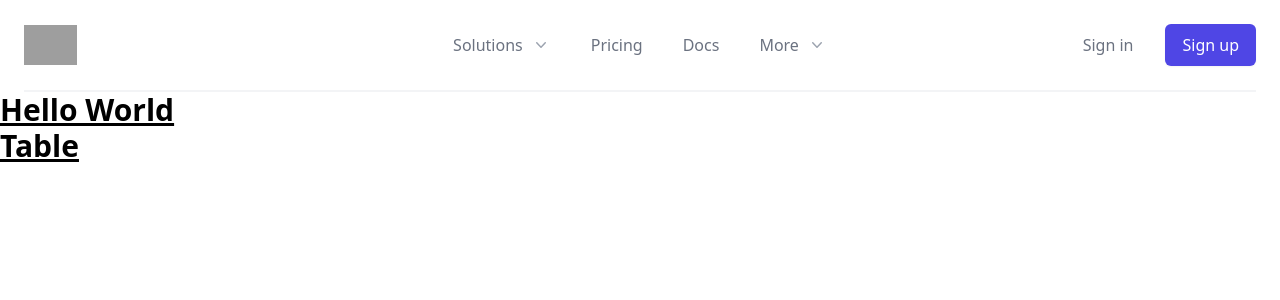
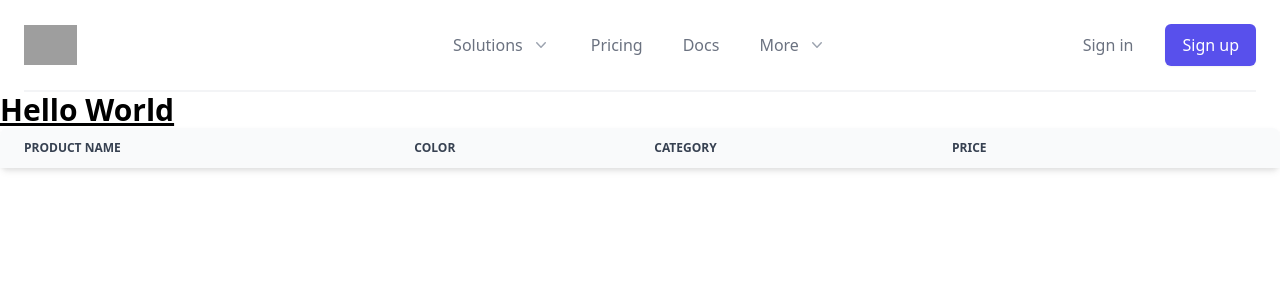
Before and after one commit to brianpompey/conf-front, a Next.js app: page / in a window 1280 px wide. Shown: the top 300 px of the page. Built offline with nearby package versions, Linux system fonts and the light colour scheme; grey boxes are pictures that could not be loaded.

Commit message:
adding flowbite

```diff
--- a/components/ConferenceTable.js
+++ b/components/ConferenceTable.js
@@ -1,25 +1,31 @@
 import React from "react";
-// import { useTable } from "react-table";
+import { Table } from "flowbite-react";
+
 
 const ConferenceTable = () => {
 
     return (
-        <div>
-            <h2 className="text-3xl font-bold underline">Table</h2>
-            {/* <table width={'100%'}>
-                <tr>
-                    <th>Name</th>
-                    <th>Date</th>
-                    <th>Time</th>
-                    <th>Minimum Donation</th>
-                    <th>Keynote</th>
-                    <th>Category</th>
-                    <th>Workshop Example</th>
-                    <th>Talk Example</th>
-                </tr>
-            </table> */}
-
-        </div>
+        <Table>
+            <Table.Head>
+                <Table.HeadCell>
+                Product name
+                </Table.HeadCell>
+                <Table.HeadCell>
+                Color
+                </Table.HeadCell>
+                <Table.HeadCell>
+                Category
+                </Table.HeadCell>
+                <Table.HeadCell>
+                Price
+                </Table.HeadCell>
+                <Table.HeadCell>
+                <span className="sr-only">
+                    Edit
+                </span>
+                </Table.HeadCell>
+            </Table.Head>
+        </Table>
 
     )
 
--- a/package.json
+++ b/package.json
@@ -11,6 +11,8 @@
   "dependencies": {
     "@headlessui/react": "^1.6.6",
     "@heroicons/react": "^2.0.10",
+    "flowbite": "^1.5.3",
+    "flowbite-react": "^0.1.10",
     "next": "12.2.5",
     "react": "18.2.0",
     "react-dom": "18.2.0",
--- a/tailwind.config.js
+++ b/tailwind.config.js
@@ -3,9 +3,10 @@ module.exports = {
   content: [
     "./pages/**/*.{js,ts,jsx,tsx}",
     "./components/**/*.{js,ts,jsx,tsx}",
+    "node_modules/flowbite-react/**/*.{js,jsx,ts,tsx}",
   ],
   theme: {
     extend: {},
   },
-  plugins: [],
+  plugins: [ require('flowbite/plugin')],
 }
```
Also changed, not shown: 1 other file (tests, documents, lock files or other folders).
